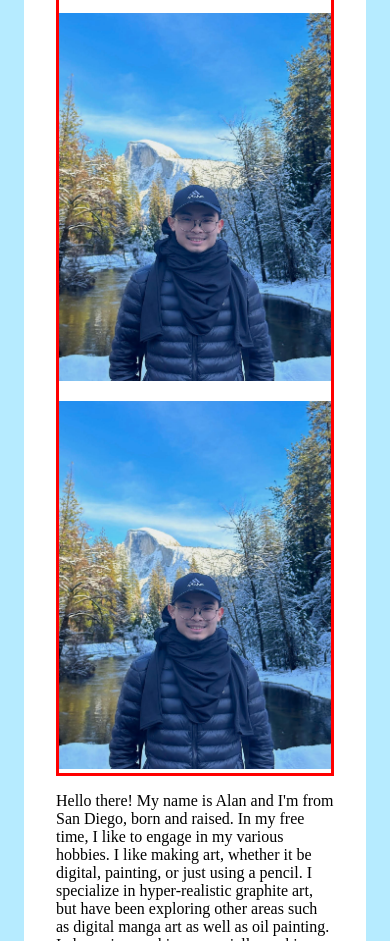
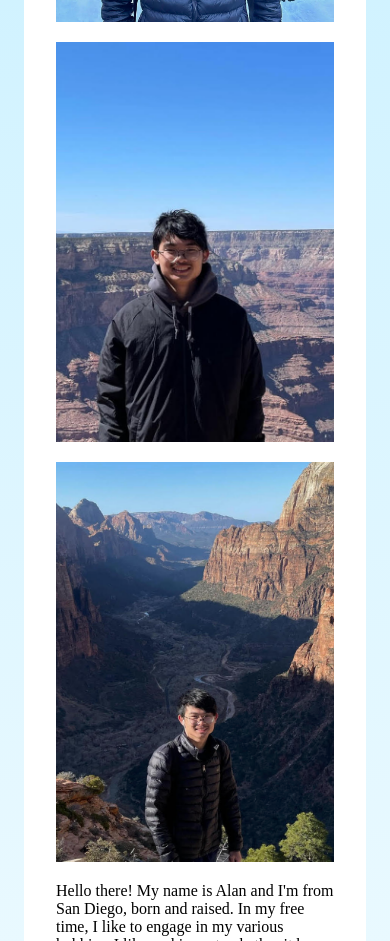
Before and after one commit to alhang/cse134B-hw2, a plain HTML site: page about.html in a window 390 px wide. Shown: the part 1059-2000 px from the top of the page. Drawn offline with Linux system fonts and the light colour scheme.

Commit message:
phone test pictures 2

```diff
--- a/about.html
+++ b/about.html
@@ -35,15 +35,10 @@
             <section>
                 <h2>About Me</h2>
                 <div class="image_gallery">
-                    <picture><img class="card_image" src="./media/profilepic.jpeg" alt="Profile Picture">
-                        <!--picture ratio is 1151 × 1498-->
-                    </picture>
-                    <picture><img class="card_image" src="./media/profilepic.jpeg" alt="Profile Picture">
-                        <!--picture ratio is 1151 × 1498-->
-                    </picture>
-                    <picture><img class="card_image" src="./media/profilepic.jpeg" alt="Profile Picture">
-                        <!--picture ratio is 1151 × 1498-->
-                    </picture>
+                    <picture><img class="card_image" src="./media/yosemite.jpeg" alt="Me at Yosemite National Park"></picture>
+                    <picture><img class="card_image" src="./media/canyon.jpeg" alt="Me at the Grand Canyon"></picture>
+                    <picture><img class="card_image" src="./media/zion.jpeg" alt="Me at Zion National Park"></picture>
+
                 </div>
                 <p>Hello there! My name is Alan and I'm from San Diego, born and raised. In my free time, I like to engage in my various hobbies.
                     I like making art, whether it be digital, painting, or just using a pencil. I specialize in hyper-realistic
--- a/assets/style.css
+++ b/assets/style.css
@@ -22,7 +22,10 @@ p, li{
 }
 
 body {
-    background-color: var(--lightblue);
+    background-color: white;
+    background-image: linear-gradient(var(--lightblue), white);
+    background-repeat: no-repeat;
+
 }
 
 main {
@@ -81,16 +84,15 @@ hr {
       flex-direction: column;
     }
 
-    .card_image {
-        width: fit-content;
-        object-fit: fill;
-    }
-
     main {
         padding: 1em 2em;
 
         margin-right: 1em;
         margin-left: 1em;
+    }
+
+    .image_gallery {
+        flex-wrap: wrap;
     }
   }
 
@@ -98,13 +100,10 @@ hr {
     display: flex;
     flex-direction: row;
     gap: 1em;
-    flex-wrap: wrap;
-    border: 3px solid red;
 }
 
 .card_image {
-    height: 23em;
+    height: 25em;
     max-width: 100%;
     object-fit: cover;
-    width: fit-content
 }
```
Also changed, not shown: media/canyon.jpeg (added), media/yosemite.jpeg (renamed from media/profilepic.jpeg), media/zion.jpeg (added), 1 other file.
